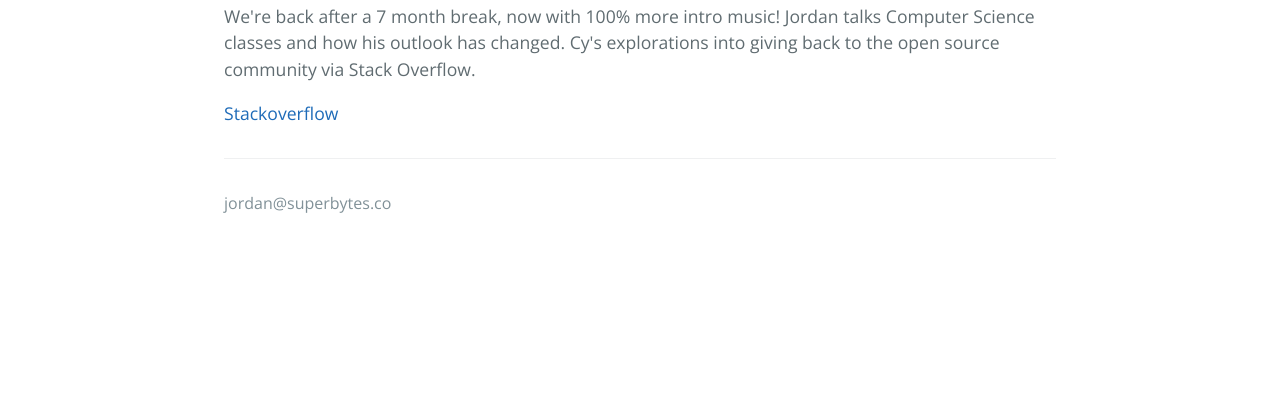
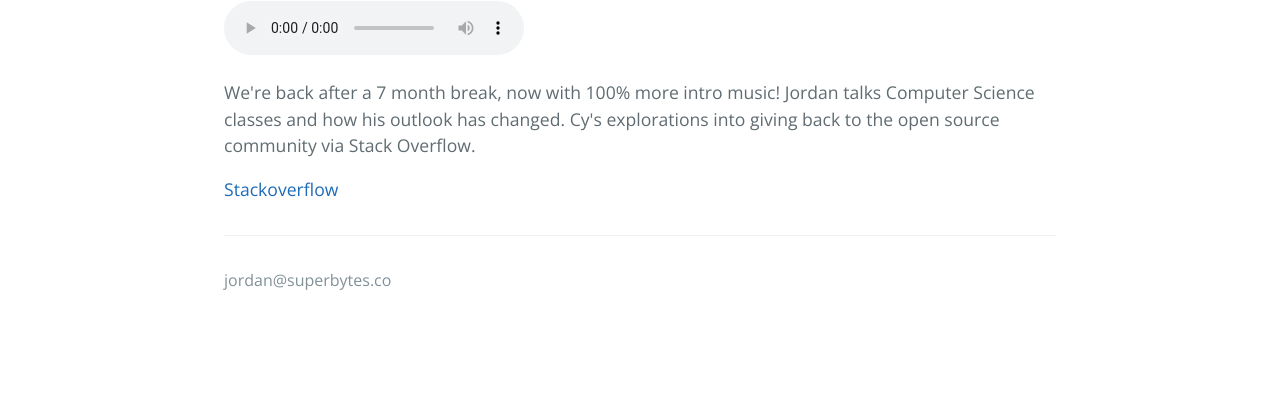
Before and after one commit to jordanaustin/superbytes, a plain HTML site: page episodes/10/index.html in a window 1280 px wide. Shown: the part 394-800 px from the top of the page. Drawn offline with nearby package versions, Linux system fonts and the light colour scheme.

Commit message:
Add audio player

```diff
--- a/episodes/10/index.html
+++ b/episodes/10/index.html
@@ -19,6 +19,7 @@
         <h3>
             Superbytes Episode 10
         </h3>
+        <audio src="https://superbytes.s3.amazonaws.com/episodes/ep0010.mp3" controls></audio>
         <p>
             We're back after a 7 month break, now with 100% more intro music! Jordan talks Computer Science classes and how his outlook has changed.
             Cy's explorations into giving back to the open source community via Stack Overflow.
```
